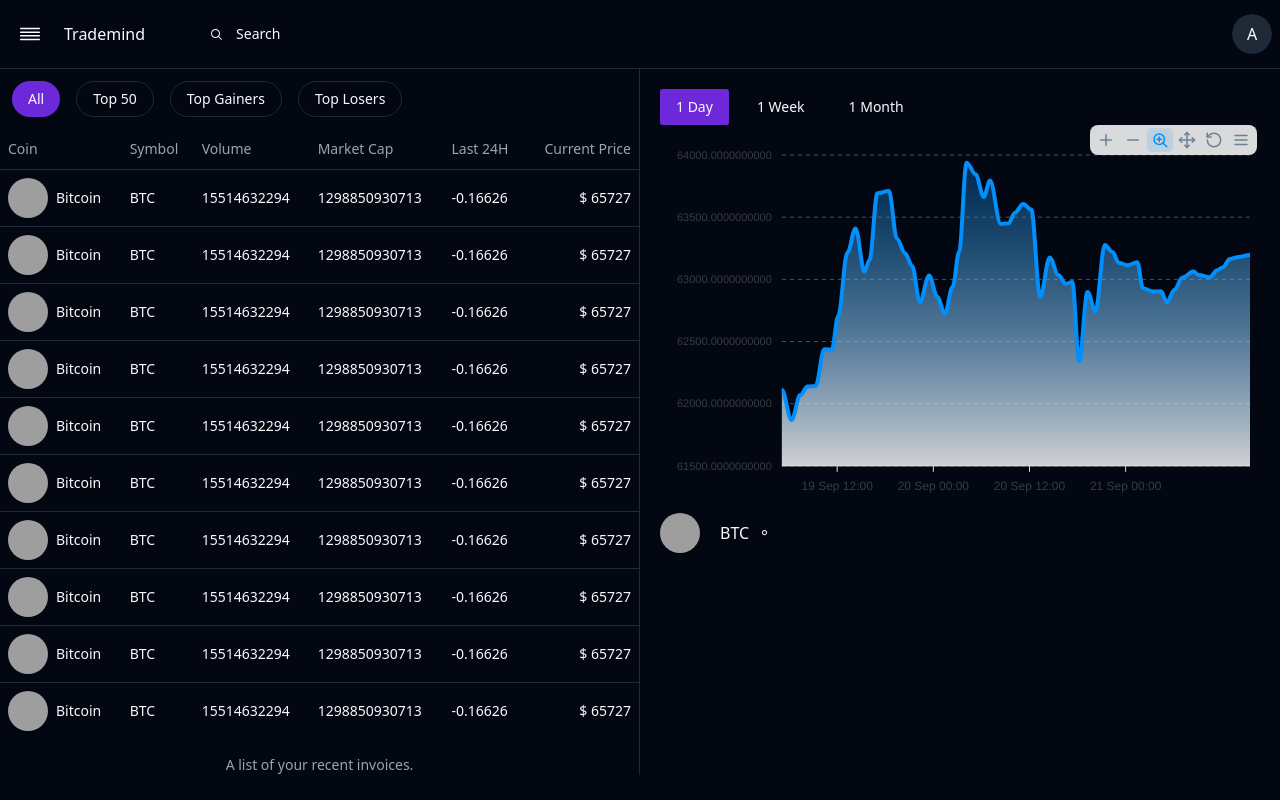
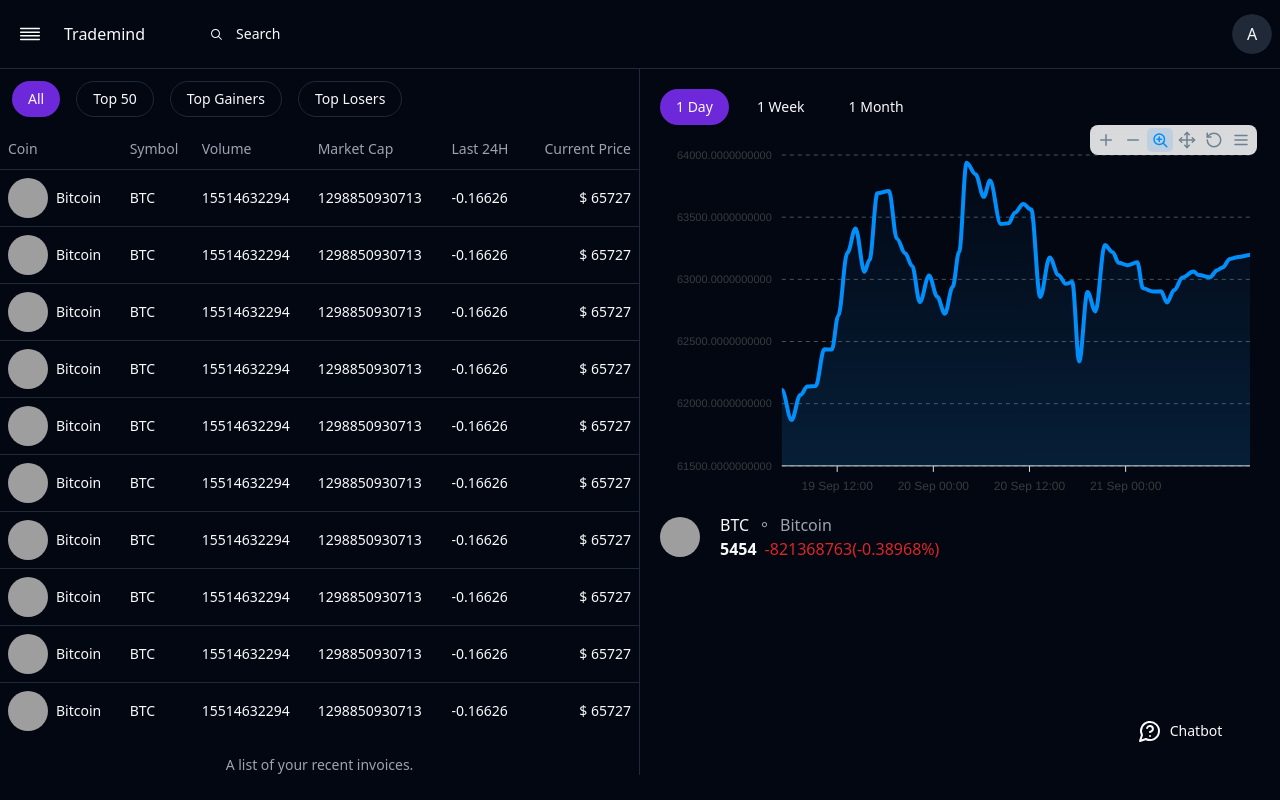
Before and after one commit to Akhilmak/TradeMind, a React (Vite) app in the folder Application-Frontend/: page / in a window 1280 px wide. Built offline with nearby package versions, Linux system fonts and the light colour scheme; grey boxes are pictures that could not be loaded.

Commit message:
Changed Chart Style

```diff
--- a/Application-Frontend/src/Page/Home/Home.jsx
+++ b/Application-Frontend/src/Page/Home/Home.jsx
@@ -4,6 +4,7 @@ import AssetTable from './AssetTable'
 import StockDataChart from './StockDataChart'
 import { Avatar, AvatarImage } from '@/components/ui/avatar'
 import { DotIcon } from '@radix-ui/react-icons'
+import { MessageCircle, MessageCircleQuestion } from 'lucide-react'
 
 
 
@@ -38,15 +39,39 @@ const Home = () => {
 
               </Avatar>
             </div>
+            <div>
             <div className='flex items-center gap-2'>
 <p>BTC</p>
-<DotIcon/>
+<DotIcon className='text-gray-400'/>
+<p className='text-gray-400'> Bitcoin</p>
+            </div>
+            <div className='flex items-end gap-2'>
+              <p className='text:xl font-bold'>
+                5454
+                {/* price */}
+              </p>
+              <p className='text-red-600'>
+                <span>-821368763</span>
+                <span>(-0.38968%)</span>
+              </p>
+
+            </div>
             </div>
 
           </div>
         </div>
 
       </div>
+      <section className='absolute bottom-5 left-5 right-5 z-40 flex justify-end  items-end gap-7'>
+        <div className='relative w-[10rem] cursor-pointer group'>
+          <Button variant="ghost" className="w-full h-[3rem] gap-2 items-center">
+            <MessageCircleQuestion/>
+            <span>Chatbot</span>
+          </Button>
+
+        </div>
+
+      </section>
     </div>
   )
 }
--- a/Application-Frontend/src/Page/Home/StockDataChart.jsx
+++ b/Application-Frontend/src/Page/Home/StockDataChart.jsx
@@ -105,7 +105,13 @@ const StockDataChart = () => {
     },
     xaxis:{
             type:"datetime",
-            tickAmount:6
+            tickAmount:6,
+            // labels:{
+            //   style:{
+            //     colors:["#fff"]
+            //   }
+            // }
+
     },
     markers:{
         colors:["#fff"],
@@ -121,10 +127,10 @@ const StockDataChart = () => {
     fill:{
         type:"gradient",
         gradient:{
-            shadeIntensity:1,
+            shadeIntensity:0.1,
             inverseColors:false,
-            opacityFrom:0.5,
-            opacityTo:0.9,
+            opacityFrom:0.1,
+            opacityTo:0.4,
             stops:[0,100]
         }
     },
@@ -141,7 +147,7 @@ const StockDataChart = () => {
   return (<div>
     <div className="space-x-3">
       {timeSeries.map((item) => (
-        <Button  onClick={() => handleActiveLable(item.lable)} variant={activeLable == item.lable ? "default" : "ghost"} key={item.lable}>{item.lable}</Button>
+        <Button className="rounded-full" onClick={() => handleActiveLable(item.lable)} variant={activeLable == item.lable ? "default" : "ghost"} key={item.lable}>{item.lable}</Button>
       ))}
 
     </div>
```
